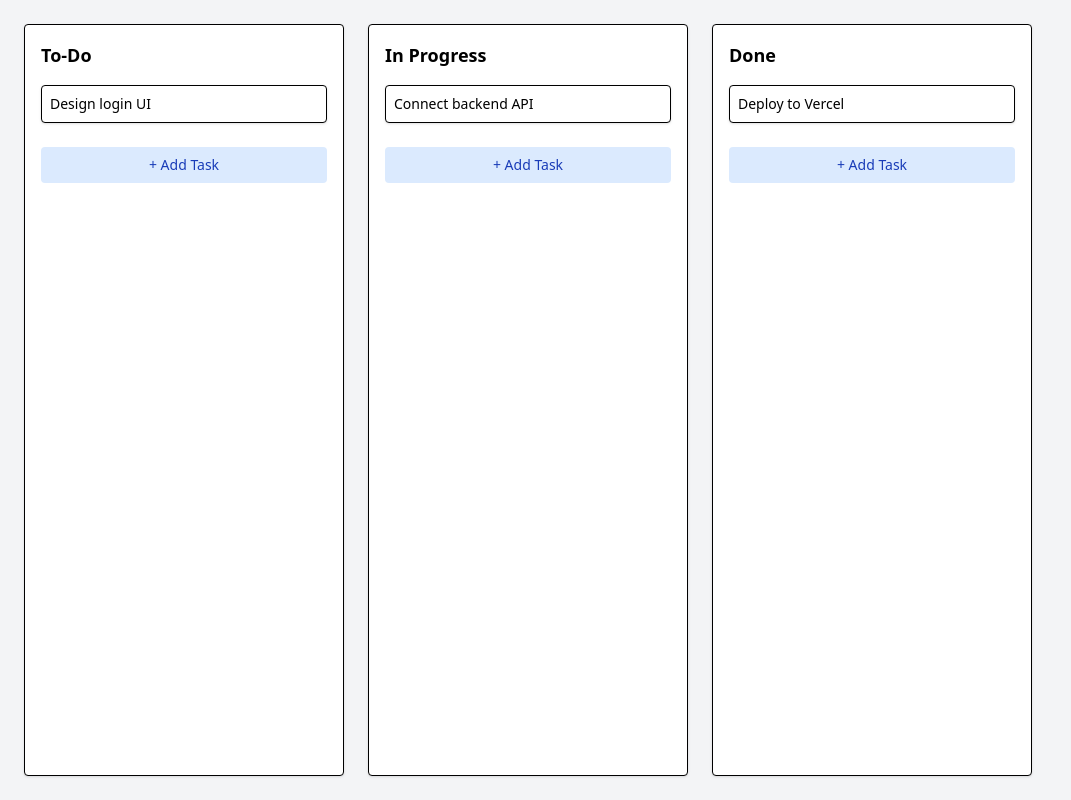
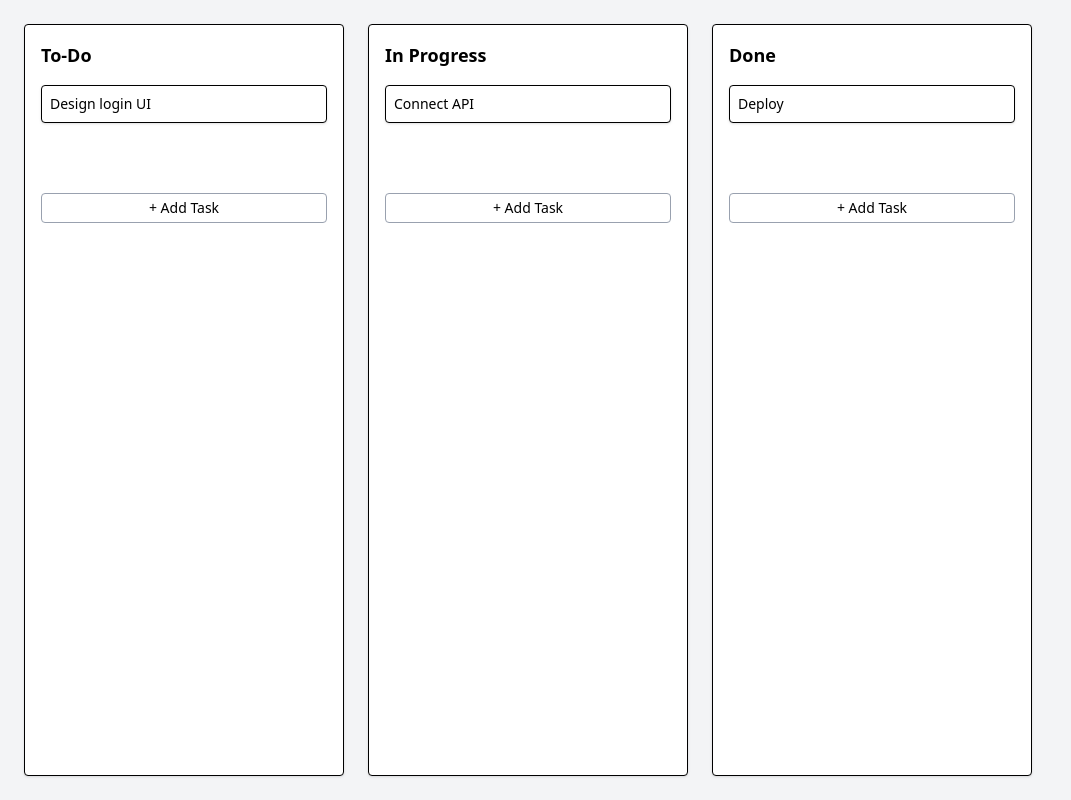
Before and after one commit to Vinit-Kshirsagar/kanban, a Next.js app: page / in a window 1280 px wide. Shown: the whole page, without its empty margins (0-1071 px from the left). Built offline with nearby package versions, Linux system fonts and the light colour scheme.

Commit message:
Added drag n drop for tasks.
used beautiful react/dnd

```diff
--- a/app/page.js
+++ b/app/page.js
@@ -1,8 +1,8 @@
 'use client';
 
 import { useState } from 'react';
+import { DragDropContext, Droppable, Draggable } from '@hello-pangea/dnd';
 import TaskCard from './components/TaskCard';
-import TaskInput from './components/TaskInput';
 
 const columns = [
   { id: 'todo', title: 'To-Do' },
@@ -12,51 +12,74 @@ const columns = [
 
 const initialTasks = [
   { id: '1', title: 'Design login UI', columnId: 'todo' },
-  { id: '2', title: 'Connect backend API', columnId: 'inprogress' },
-  { id: '3', title: 'Deploy to Vercel', columnId: 'done' },
+  { id: '2', title: 'Connect API', columnId: 'inprogress' },
+  { id: '3', title: 'Deploy', columnId: 'done' },
 ];
+
 
 export default function KanbanBoard() {
   const [tasks, setTasks] = useState(initialTasks);
-  const [activeInputColumn, setActiveInputColumn] = useState(null); // controls input form visibility
 
-  const handleAddTask = (columnId, title) => {
-    const newTask = {
-      id: Date.now().toString(),
-      title,
-      columnId,
-    };
-    setTasks(prev => [...prev, newTask]);
-    setActiveInputColumn(null);
+  const handleDragEnd = (result) => {
+    const { source, destination, draggableId } = result;
+    if (!destination) return;
+
+
+    setTasks((prevTasks) =>
+      prevTasks.map((task) =>
+        task.id === draggableId
+          ? { ...task, columnId: destination.droppableId }
+          : task
+      )
+    );
   };
 
   return (
+    <DragDropContext onDragEnd={handleDragEnd}>
       <div className="flex gap-6 p-6 bg-gray-100 min-h-screen">
-      {columns.map(col => (
-        <div key={col.id} className="w-80 p-4 border rounded bg-white shadow">
+        {columns.map((col) => (
+          <div key={col.id} className="w-80 p-4 bg-white border rounded shadow">
             <h2 className="text-lg font-bold mb-4">{col.title}</h2>
 
+            <Droppable droppableId={col.id}>
+              {(provided) => (
+                <div
+                  ref={provided.innerRef}
+                  {...provided.droppableProps}
+                  className="min-h-[100px] flex flex-col gap-2"
+                >
                   {tasks
-            .filter(task => task.columnId === col.id)
-            .map(task => (
-              <TaskCard key={task.id} task={task} />
+                    .filter((task) => task.columnId === col.id)
+                    .map((task, index) => (
+                      <Draggable
+                        key={task.id}
+                        draggableId={task.id}
+                        index={index}
+                      >
+                        {(provided) => (
+                          <div
+                            ref={provided.innerRef}
+                            {...provided.draggableProps}
+                            {...provided.dragHandleProps}
+                          >
+                            <TaskCard task={task} />
+                          </div>
+                        )}
+                      </Draggable>
                     ))}
-
-          {activeInputColumn === col.id ? (
-            <TaskInput
-              onAdd={(title) => handleAddTask(col.id, title)}
-              onCancel={() => setActiveInputColumn(null)}
-            />
-          ) : (
+                  {provided.placeholder}
+                </div>
+              )}
+            </Droppable>
             <button
-              onClick={() => setActiveInputColumn(col.id)}
-              className="mt-4 w-full py-2 bg-blue-100 hover:bg-blue-200 text-blue-800 text-sm rounded"
+  onClick={() => handleAddTask(status)}
+  className="mt-2 w-full bg-white border border-gray-400 rounded p-1 text-sm hover:bg-gray-100"
 >
   + Add Task
 </button>
-          )}
           </div>
         ))}
       </div>
+    </DragDropContext>
   );
 }
--- a/package.json
+++ b/package.json
@@ -9,6 +9,7 @@
     "lint": "next lint"
   },
   "dependencies": {
+    "@hello-pangea/dnd": "^18.0.1",
     "bcryptjs": "^3.0.2",
     "jsonwebtoken": "^9.0.2",
     "mongoose": "^8.16.3",
```
Also changed, not shown: 1 other file (tests, documents, lock files or other folders). Lines whose indentation alone changed are shown as unchanged.
